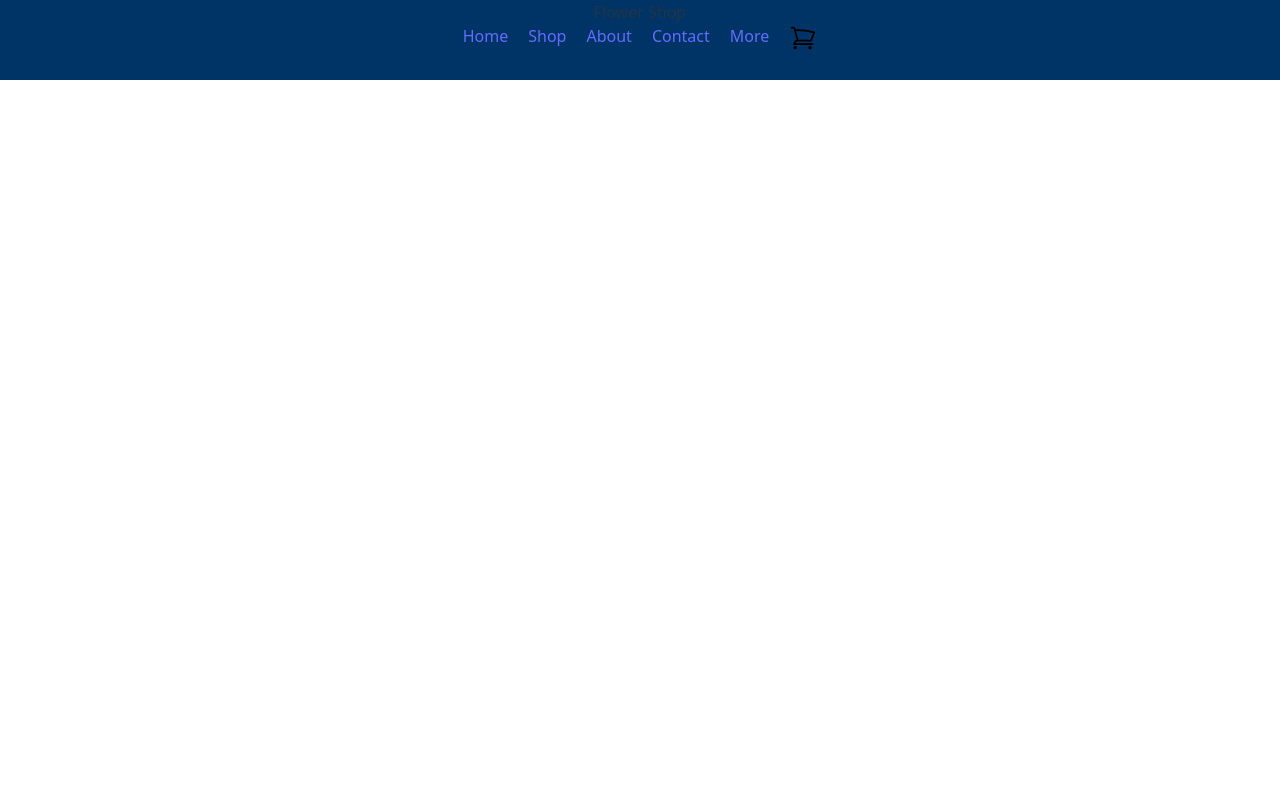
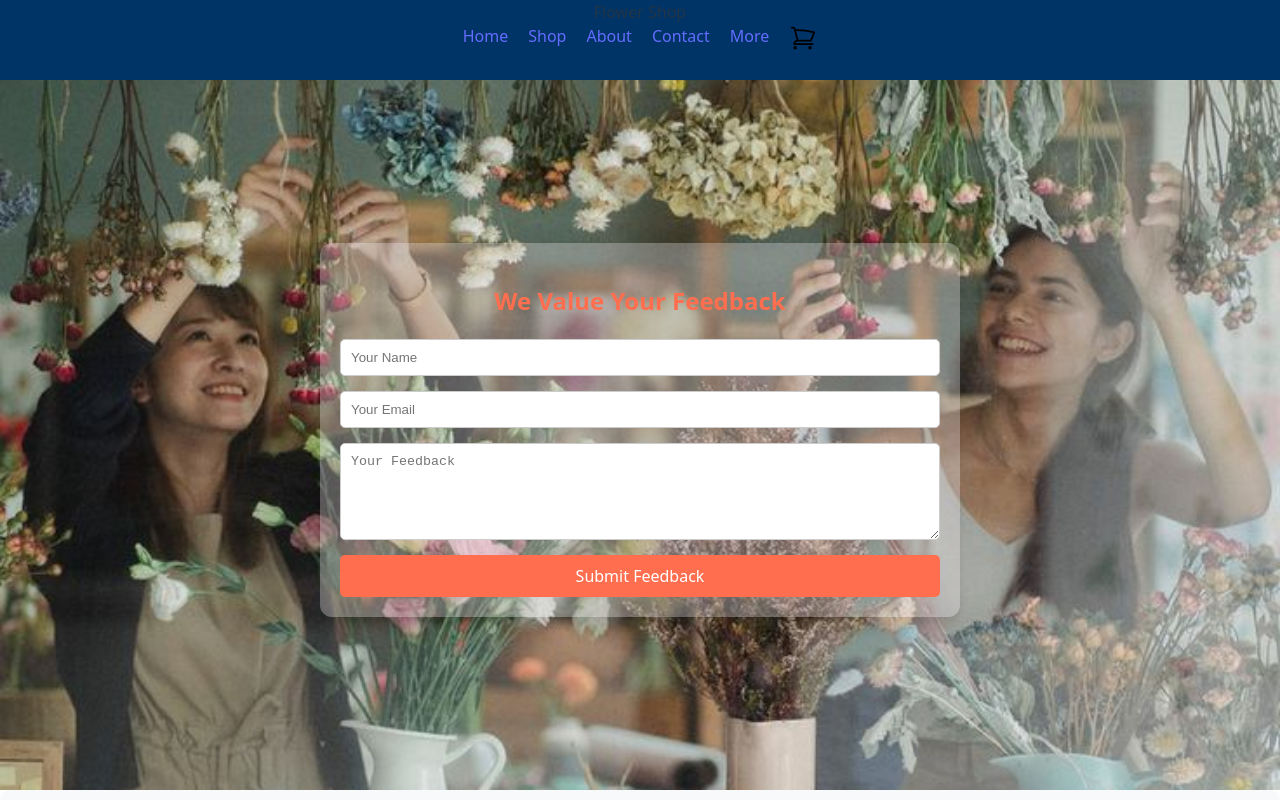
Before and after one commit to prajula255/blossom, a React (Vite) app: page /feedback in a window 1280 px wide. Shown: the top 800 px of the page. Built offline with nearby package versions, Linux system fonts and the light colour scheme.

Commit message:
feedback page added

```diff
--- a/src/App.jsx
+++ b/src/App.jsx
@@ -15,6 +15,7 @@ import FlowerDetails from "./pages/product/detailsPage";
 import ProfilePage from "./pages/profile/editProfile";
 import Wishlist from "./pages/product/wishList";
 import TrackOrder from "./pages/cart/trackOrder";
+import FeedbackPage from "./pages/contact/feedback";
 
 function App() {
   return (
@@ -32,9 +33,10 @@ function App() {
           <Route path="/order" element={<OrderPage />} />
           <Route path="/about" element={<AboutPage />} />
           <Route path="/contact" element={<ContactPage />} />
-          <Route path="/account" element={<ProfilePage/>}/>
-          <Route path="/wishlist" element={<Wishlist/>}/>
-          <Route path="/track-order" element={<TrackOrder/>}/>
+          <Route path="/account" element={<ProfilePage />} />
+          <Route path="/wishlist" element={<Wishlist />} />
+          <Route path="/track-order" element={<TrackOrder />} />
+          <Route path="/feedback" element={<FeedbackPage />} />
         </Routes>
       </BrowserRouter>
     </>
--- a/src/components/navbar.jsx
+++ b/src/components/navbar.jsx
@@ -208,9 +208,13 @@ function NavEg() {
                     Track Order
                   </NavDropdown.Item>
                   <NavDropdown.Divider />
-                  <NavDropdown.Item as={Link} to="/logout">
+                  <NavDropdown.Item as={Link} to="/feedback">
+                    Feedback
+                  </NavDropdown.Item>
+                  <NavDropdown.Divider />
+                  {/* <NavDropdown.Item as={Link} to="/logout">
                     Logout
-                  </NavDropdown.Item>
+                  </NavDropdown.Item> */}
                 </div>
               </NavDropdown>
 
--- /dev/null
+++ b/src/pages/contact/feedback.jsx
@@ -0,0 +1,121 @@
+import React, { useState } from "react";
+import { useNavigate } from "react-router-dom";
+import FooterEg from "../../components/footer";
+
+function FeedbackPage() {
+  const [formData, setFormData] = useState({
+    name: "",
+    email: "",
+    message: "",
+  });
+  const [submitted, setSubmitted] = useState(false);
+  const navigate = useNavigate();
+
+  const handleChange = (e) => {
+    setFormData({ ...formData, [e.target.name]: e.target.value });
+  };
+
+  const handleSubmit = (e) => {
+    e.preventDefault();
+    setSubmitted(true);
+    setTimeout(() => navigate("/home"), 3000); // Redirect to home after 3 seconds
+    setFormData({ name: "", email: "", message: "" });
+  };
+
+  return (
+    <>
+      <div
+        style={{
+          minHeight: "80vh",
+          display: "flex",
+          justifyContent: "center",
+          alignItems: "center",
+          backgroundImage: `url("/gfl1.jpg")`,
+          backgroundSize: "cover",
+          backgroundPosition: "center",
+          padding: "40px",
+        }}
+      >
+        <div
+          style={{
+            maxWidth: "600px",
+            width: "100%",
+            backgroundColor: "rgba(236, 231, 234, 0.32)",
+            padding: "20px",
+            borderRadius: "12px",
+            boxShadow: "0 4px 8px rgba(0,0,0,0.1)",
+            textAlign: "center",
+          }}
+        >
+          <h2 style={{ color: "#FF6F4F" }}>We Value Your Feedback</h2>
+          {submitted && (
+            <p style={{ color: "black", fontWeight: "bold" }}>
+              Thank you for your feedback!
+            </p>
+          )}
+          <form
+            onSubmit={handleSubmit}
+            style={{ display: "flex", flexDirection: "column", gap: "15px" }}
+          >
+            <input
+              type="text"
+              name="name"
+              placeholder="Your Name"
+              value={formData.name}
+              onChange={handleChange}
+              required
+              style={{
+                padding: "10px",
+                borderRadius: "5px",
+                border: "1px solid #ccc",
+              }}
+            />
+            <input
+              type="email"
+              name="email"
+              placeholder="Your Email"
+              value={formData.email}
+              onChange={handleChange}
+              required
+              style={{
+                padding: "10px",
+                borderRadius: "5px",
+                border: "1px solid #ccc",
+              }}
+            />
+            <textarea
+              name="message"
+              placeholder="Your Feedback"
+              value={formData.message}
+              onChange={handleChange}
+              required
+              rows="5"
+              style={{
+                padding: "10px",
+                borderRadius: "5px",
+                border: "1px solid #ccc",
+              }}
+            ></textarea>
+            <button
+              type="submit"
+              style={{
+                padding: "10px",
+                borderRadius: "5px",
+                backgroundColor: "#FF6F4F",
+                color: "white",
+                border: "none",
+                cursor: "pointer",
+                fontSize: "16px",
+              }}
+            >
+              Submit Feedback
+            </button>
+          </form>
+        </div>
+      </div>
+      <FooterEg />
+    </>
+  );
+}
+
+export default FeedbackPage;
```
